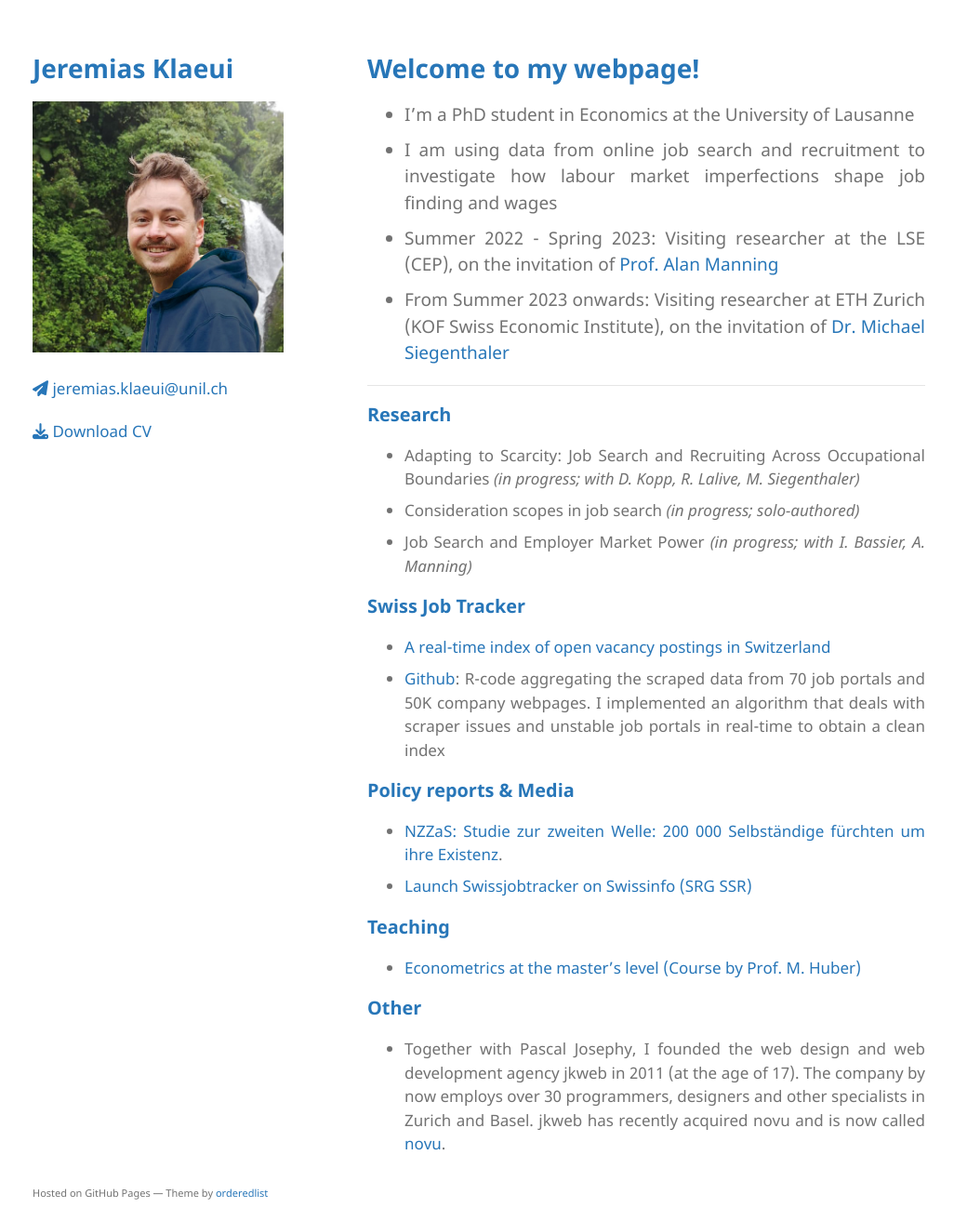
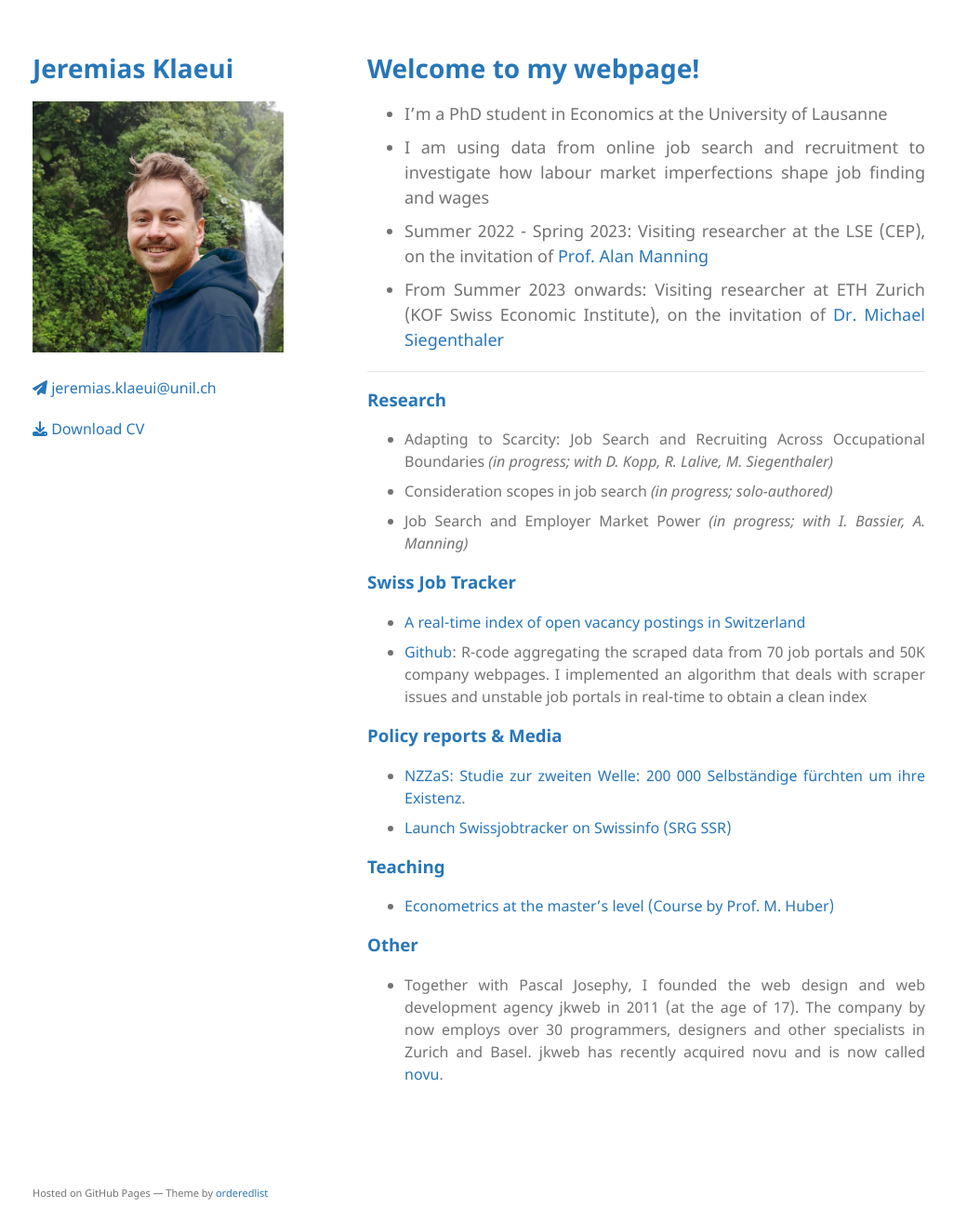
Before and after one commit to jklaeui/jklaeui.github.io, a Jekyll site: the page built from index.md, in a window 1280 px wide and 1313 px high. Shown: the whole window at 93% size, without its empty margins (125-1151 px from the left). Built offline with Jekyll 4.4.1, drawn with Linux system fonts in a browser that asks for light colours; nearby versions of some CDN libraries; our own code applies the rules of GitHub Pages for plain Markdown files; the repository's description, which GitHub fills in, is left out.

Commit message:
font size and aloign in respnsive

```diff
--- a/_sass/jekyll-theme-minimal.scss
+++ b/_sass/jekyll-theme-minimal.scss
@@ -4,7 +4,7 @@
 body {
   background-color: #fff;
   padding:50px;
-  font: 17px/1.5 "Noto Sans", "Helvetica Neue", Helvetica, Arial, sans-serif;
+  font: 16px/1.5 "Noto Sans", "Helvetica Neue", Helvetica, Arial, sans-serif;
   color:#727272;
   font-weight:400;
   text-align: justify;
@@ -185,7 +185,7 @@ section {
 }
 
 section ul:first-of-type {
-  font-size: 19px;
+  font-size: 18px;
 }
 
 small {
@@ -245,6 +245,7 @@ footer {
 @media print, screen and (max-width: 720px) {
   body {
     word-wrap:break-word;
+    text-align: left;
   }
 
   header {
```
